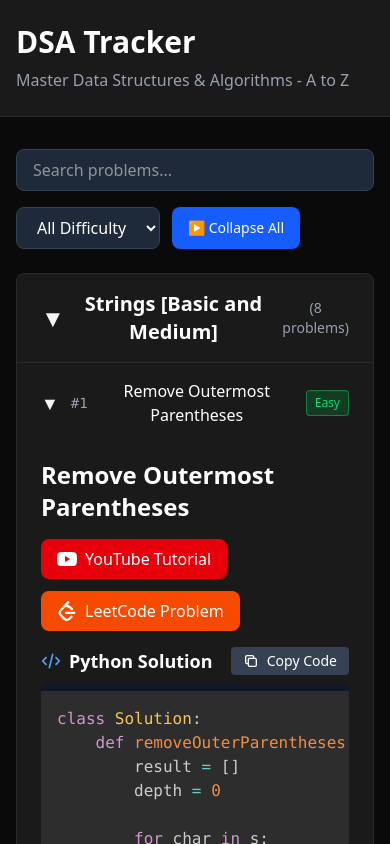
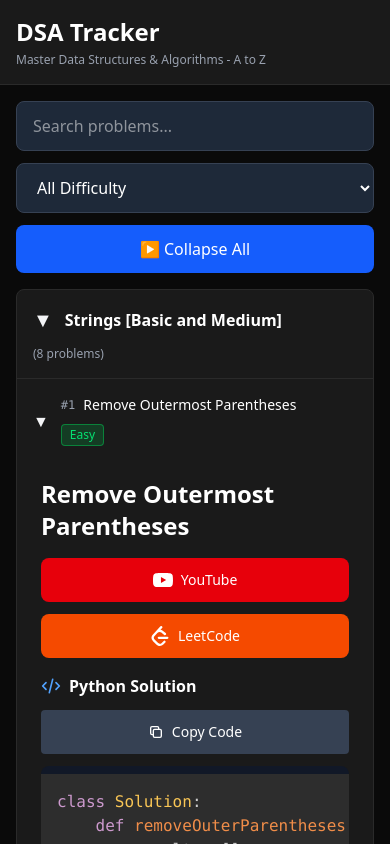
Before and after one commit to AayushGala/dsa_practice, a React (Vite) app: page / in a window 390 px wide. Both pictures are taken after a click on the button "▼ Expand All". Shown: the top 844 px of the page. Built offline with nearby package versions, Linux system fonts and the light colour scheme.

Commit message:
Mobile friendly

```diff
--- a/index.html
+++ b/index.html
@@ -3,8 +3,12 @@
   <head>
     <meta charset="UTF-8" />
     <link rel="icon" type="image/svg+xml" href="/vite.svg" />
-    <meta name="viewport" content="width=device-width, initial-scale=1.0" />
-    <title>dsa_prep</title>
+    <meta name="viewport" content="width=device-width, initial-scale=1.0, viewport-fit=cover" />
+    <meta name="apple-mobile-web-app-capable" content="true" />
+    <meta name="apple-mobile-web-app-status-bar-style" content="black-translucent" />
+    <meta name="apple-mobile-web-app-title" content="DSA Tracker" />
+    <meta name="theme-color" content="#000000" />
+    <title>DSA Tracker</title>
   </head>
   <body>
     <div id="root"></div>
--- a/src/Dashboard.jsx
+++ b/src/Dashboard.jsx
@@ -96,30 +96,30 @@
         style={{ backgroundColor: 'var(--color-dark-card)', borderBottomColor: 'var(--color-dark-border)' }}
         className="border-b sticky top-0 z-10"
       >
-        <div className="max-w-7xl mx-auto px-4 sm:px-6 lg:px-8 py-6">
-          <h1 className="text-3xl font-bold text-white">DSA Tracker</h1>
-          <p className="text-gray-400 mt-2">Master Data Structures & Algorithms - A to Z</p>
+        <div className="max-w-7xl mx-auto px-4 sm:px-6 lg:px-8 py-4 sm:py-6">
+          <h1 className="text-2xl sm:text-3xl font-bold text-white">DSA Tracker</h1>
+          <p className="text-xs sm:text-base text-gray-400 mt-1 sm:mt-2">Master Data Structures & Algorithms - A to Z</p>
         </div>
       </header>
 
       {/* Main Content */}
-      <main className="max-w-7xl mx-auto px-4 sm:px-6 lg:px-8 py-8">
+      <main className="max-w-7xl mx-auto px-4 sm:px-6 lg:px-8 py-4 sm:py-8">
         {/* Search and Filter Bar */}
-        <div className="mb-6 flex flex-col sm:flex-row gap-4">
-          <div className="flex-1">
+        <div className="mb-4 sm:mb-6 flex flex-col gap-3">
+          <div className="w-full">
             <input
               type="text"
               placeholder="Search problems..."
               value={searchQuery}
               onChange={(e) => setSearchQuery(e.target.value)}
-              className="w-full px-4 py-2 bg-gray-800 text-white border border-gray-700 rounded-lg focus:outline-none focus:ring-2 focus:ring-blue-500"
+              className="w-full px-4 py-3 text-base bg-gray-800 text-white border border-gray-700 rounded-lg focus:outline-none focus:ring-2 focus:ring-blue-500"
             />
           </div>
-          <div className="flex gap-3">
+          <div className="flex flex-col sm:flex-row gap-3">
             <select
               value={difficultyFilter}
               onChange={(e) => setDifficultyFilter(e.target.value)}
-              className="px-4 py-2 bg-gray-800 text-white border border-gray-700 rounded-lg focus:outline-none focus:ring-2 focus:ring-blue-500"
+              className="flex-1 px-4 py-3 sm:py-2 text-base bg-gray-800 text-white border border-gray-700 rounded-lg focus:outline-none focus:ring-2 focus:ring-blue-500"
             >
               <option value="All">All Difficulty</option>
               <option value="Easy">Easy</option>
@@ -128,7 +128,7 @@
             </select>
             <button
               onClick={toggleExpandAll}
-              className="px-4 py-2 bg-blue-600 hover:bg-blue-700 text-white rounded-lg transition-colors text-sm font-medium whitespace-nowrap"
+              className="flex-1 sm:flex-none px-4 py-3 sm:py-2 bg-blue-600 hover:bg-blue-700 active:bg-blue-800 text-white rounded-lg transition-colors text-base font-medium whitespace-nowrap"
             >
               {isAllExpanded ? '▶ Collapse All' : '▼ Expand All'}
             </button>
@@ -150,18 +150,18 @@
               {/* Category Header */}
               <button
                 onClick={() => toggleCategory(categoryIndex)}
-                className="w-full px-6 py-4 flex items-center justify-between transition-colors"
+                className="w-full px-4 sm:px-6 py-4 flex items-center justify-between transition-colors active:bg-opacity-80 min-h-[56px]"
                 onMouseEnter={(e) => e.currentTarget.style.backgroundColor = 'var(--color-dark-hover)'}
                 onMouseLeave={(e) => e.currentTarget.style.backgroundColor = 'transparent'}
               >
-                <div className="flex items-center gap-3">
-                  <span className="text-2xl">
+                <div className="flex items-center gap-3 sm:gap-3 flex-wrap">
+                  <span className="text-xl sm:text-2xl flex-shrink-0">
                     {expandedCategories.has(categoryIndex) ? '▼' : '▶'}
                   </span>
-                  <h2 className="text-xl font-semibold text-white">
+                  <h2 className="text-base sm:text-xl font-semibold text-white">
                     {category.category}
                   </h2>
-                  <span className="text-sm text-gray-400">
+                  <span className="text-xs sm:text-sm text-gray-400">
                     ({category.problems.length} problems)
                   </span>
                 </div>
@@ -183,27 +183,31 @@
                         {/* Problem Header */}
                         <button
                           onClick={() => toggleProblem(problemId)}
-                          className="w-full px-6 py-4 flex items-center justify-between transition-colors"
+                          className="w-full px-4 sm:px-6 py-4 text-left transition-colors active:bg-opacity-80 min-h-[56px] flex items-center"
                           onMouseEnter={(e) => e.currentTarget.style.backgroundColor = 'var(--color-dark-hover)'}
                           onMouseLeave={(e) => e.currentTarget.style.backgroundColor = 'transparent'}
                         >
-                          <div className="flex items-center gap-3">
-                            <span className="text-lg">
+                          <div className="flex items-center gap-3 flex-1 min-w-0">
+                            <span className="text-base sm:text-lg flex-shrink-0">
                               {isExpanded ? '▼' : '▶'}
                             </span>
-                            <span className="text-gray-400 font-mono text-sm">
+                            <div className="flex-1 min-w-0">
+                              <div className="flex items-center gap-2 mb-1.5 flex-wrap">
+                                <span className="text-gray-400 font-mono text-xs flex-shrink-0">
                                   #{problemIndex + 1}
                                 </span>
-                            <span className="text-white font-medium">
+                                <span className="text-white font-medium text-sm sm:text-base">
                                   {problem.name}
                                 </span>
+                              </div>
                               <span
-                              className={`px-2 py-1 text-xs rounded border ${getDifficultyColor(
+                                className={`px-2 py-0.5 text-xs rounded border ${getDifficultyColor(
                                   problem.difficulty
-                              )}`}
+                                )} inline-block`}
                               >
                                 {problem.difficulty}
                               </span>
+                            </div>
                           </div>
                         </button>
 
@@ -218,45 +222,45 @@
                             </div>
 
                             {/* Resources */}
-                            <div className="flex flex-wrap gap-3">
+                            <div className="flex flex-col sm:flex-row gap-3">
                               <a
                                 href={problem.youtubeLink}
                                 target="_blank"
                                 rel="noopener noreferrer"
-                                className="inline-flex items-center gap-2 px-4 py-2 bg-red-600 hover:bg-red-700 text-white rounded-lg transition-colors"
+                                className="inline-flex items-center justify-center gap-2 px-4 py-3 sm:py-2 bg-red-600 hover:bg-red-700 active:bg-red-800 text-white rounded-lg transition-colors text-sm sm:text-base font-medium"
                               >
                                 <svg
-                                  className="w-5 h-5"
+                                  className="w-5 h-5 flex-shrink-0"
                                   fill="currentColor"
                                   viewBox="0 0 24 24"
                                 >
                                   <path d="M23.498 6.186a3.016 3.016 0 0 0-2.122-2.136C19.505 3.545 12 3.545 12 3.545s-7.505 0-9.377.505A3.017 3.017 0 0 0 .502 6.186C0 8.07 0 12 0 12s0 3.93.502 5.814a3.016 3.016 0 0 0 2.122 2.136c1.871.505 9.376.505 9.376.505s7.505 0 9.377-.505a3.015 3.015 0 0 0 2.122-2.136C24 15.93 24 12 24 12s0-3.93-.502-5.814zM9.545 15.568V8.432L15.818 12l-6.273 3.568z" />
                                 </svg>
-                                YouTube Tutorial
+                                <span>YouTube</span>
                               </a>
                               <a
                                 href={problem.leetcodeLink}
                                 target="_blank"
                                 rel="noopener noreferrer"
-                                className="inline-flex items-center gap-2 px-4 py-2 bg-orange-600 hover:bg-orange-700 text-white rounded-lg transition-colors"
+                                className="inline-flex items-center justify-center gap-2 px-4 py-3 sm:py-2 bg-orange-600 hover:bg-orange-700 active:bg-orange-800 text-white rounded-lg transition-colors text-sm sm:text-base font-medium"
                               >
                                 <svg
-                                  className="w-5 h-5"
+                                  className="w-5 h-5 flex-shrink-0"
                                   fill="currentColor"
                                   viewBox="0 0 24 24"
                                 >
                                   <path d="M13.483 0a1.374 1.374 0 0 0-.961.438L7.116 6.226l-3.854 4.126a5.266 5.266 0 0 0-1.209 2.104 5.35 5.35 0 0 0-.125.513 5.527 5.527 0 0 0 .062 2.362 5.83 5.83 0 0 0 .349 1.017 5.938 5.938 0 0 0 1.271 1.818l4.277 4.193.039.038c2.248 2.165 5.852 2.133 8.063-.074l2.396-2.392c.54-.54.54-1.414.003-1.955a1.378 1.378 0 0 0-1.951-.003l-2.396 2.392a3.021 3.021 0 0 1-4.205.038l-.02-.019-4.276-4.193c-.652-.64-.972-1.469-.948-2.263a2.68 2.68 0 0 1 .066-.523 2.545 2.545 0 0 1 .619-1.164L9.13 8.114c1.058-1.134 3.204-1.27 4.43-.278l3.501 2.831c.593.48 1.461.387 1.94-.207a1.384 1.384 0 0 0-.207-1.943l-3.5-2.831c-.8-.647-1.766-1.045-2.774-1.202l2.015-2.158A1.384 1.384 0 0 0 13.483 0zm-2.866 12.815a1.38 1.38 0 0 0-1.38 1.382 1.38 1.38 0 0 0 1.38 1.382H20.79a1.38 1.38 0 0 0 1.38-1.382 1.38 1.38 0 0 0-1.38-1.382z" />
                                 </svg>
-                                LeetCode Problem
+                                <span>LeetCode</span>
                               </a>
                             </div>
 
                             {/* Solution */}
-                            <div className="space-y-2">
-                              <div className="flex items-center justify-between">
-                                <h4 className="text-lg font-semibold text-white flex items-center gap-2">
+                            <div className="space-y-3">
+                              <div className="flex flex-col sm:items-center gap-3">
+                                <h4 className="text-base sm:text-lg font-semibold text-white flex items-center gap-2">
                                 <svg
-                                  className="w-5 h-5 text-blue-400"
+                                  className="w-5 h-5 text-blue-400 flex-shrink-0"
                                   fill="none"
                                   stroke="currentColor"
                                   viewBox="0 0 24 24"
@@ -272,18 +276,18 @@
                               </h4>
                               <button
                                 onClick={() => copyCode(problem.pythonSolution, problemId)}
-                                className="px-3 py-1 bg-gray-700 hover:bg-gray-600 text-white rounded text-sm transition-colors flex items-center gap-2"
+                                className="w-full px-4 py-3 bg-gray-700 hover:bg-gray-600 active:bg-gray-500 text-white rounded text-sm sm:text-base font-medium transition-colors flex items-center justify-center gap-2"
                               >
                                 {copiedId === problemId ? (
                                   <>
-                                    <svg className="w-4 h-4" fill="none" stroke="currentColor" viewBox="0 0 24 24">
+                                    <svg className="w-4 h-4 flex-shrink-0" fill="none" stroke="currentColor" viewBox="0 0 24 24">
                                       <path strokeLinecap="round" strokeLinejoin="round" strokeWidth={2} d="M5 13l4 4L19 7" />
                                     </svg>
                                     Copied!
                                   </>
                                 ) : (
                                   <>
-                                    <svg className="w-4 h-4" fill="none" stroke="currentColor" viewBox="0 0 24 24">
+                                    <svg className="w-4 h-4 flex-shrink-0" fill="none" stroke="currentColor" viewBox="0 0 24 24">
                                       <path strokeLinecap="round" strokeLinejoin="round" strokeWidth={2} d="M8 16H6a2 2 0 01-2-2V6a2 2 0 012-2h8a2 2 0 012 2v2m-6 12h8a2 2 0 002-2v-8a2 2 0 00-2-2h-8a2 2 0 00-2 2v8a2 2 0 002 2z" />
                                     </svg>
                                     Copy Code
@@ -291,7 +295,7 @@
                                 )}
                               </button>
                               </div>
-                              <div className="code-block rounded-lg overflow-hidden">
+                              <div className="code-block rounded-lg overflow-x-auto">
                                 <pre className="language-python">
                                   <code className="language-python">
                                     {problem.pythonSolution}
@@ -315,10 +319,10 @@
       {/* Footer */}
       <footer
         style={{ backgroundColor: 'var(--color-dark-card)', borderTopColor: 'var(--color-dark-border)' }}
-        className="border-t mt-12"
+        className="border-t mt-8 sm:mt-12"
       >
-        <div className="max-w-7xl mx-auto px-4 sm:px-6 lg:px-8 py-6">
-          <p className="text-center text-gray-400">
+        <div className="max-w-7xl mx-auto px-4 sm:px-6 lg:px-8 py-4 sm:py-6">
+          <p className="text-center text-gray-400 text-xs sm:text-sm">
             Built with React & Tailwind CSS • Inspired by{' '}
             <a
               href="https://takeuforward.org/dsa/strivers-a2z-sheet-learn-dsa-a-to-z"
--- a/src/index.css
+++ b/src/index.css
@@ -6,12 +6,26 @@
     --color-dark-card: #1a1a1a;
     --color-dark-border: #2a2a2a;
     --color-dark-hover: #252525;
+    --safe-area-inset-bottom: env(safe-area-inset-bottom, 0px);
   }
 
   body {
     background-color: var(--color-dark-bg);
     color: rgb(243 244 246);
     margin: 0;
+    -webkit-font-smoothing: antialiased;
+    -moz-osx-font-smoothing: grayscale;
+  }
+
+  html, body, #root {
+    width: 100%;
+    height: 100%;
+  }
+}
+
+@layer components {
+  .safe-area-inset-bottom {
+    padding-bottom: var(--safe-area-inset-bottom);
   }
 }
 
@@ -20,6 +34,7 @@
   background-color: rgb(17 24 39);
   border-radius: 0.5rem;
   overflow-x: auto;
+  -webkit-overflow-scrolling: touch;
 }
 
 pre {
@@ -30,6 +45,8 @@
 code {
   font-size: 0.875rem;
   font-family: ui-monospace, SFMono-Regular, Menlo, Monaco, Consolas, monospace;
+  word-break: break-word;
+  overflow-wrap: break-word;
 }
 
 /* Custom scrollbar */
@@ -50,3 +67,14 @@
 ::-webkit-scrollbar-thumb:hover {
   background-color: rgb(107 114 128);
 }
+
+/* Mobile touch feedback */
+@media (hover: none) and (pointer: coarse) {
+  button:active {
+    opacity: 0.7;
+  }
+
+  a:active {
+    opacity: 0.7;
+  }
+}
```
Lines whose indentation alone changed are shown as unchanged.
